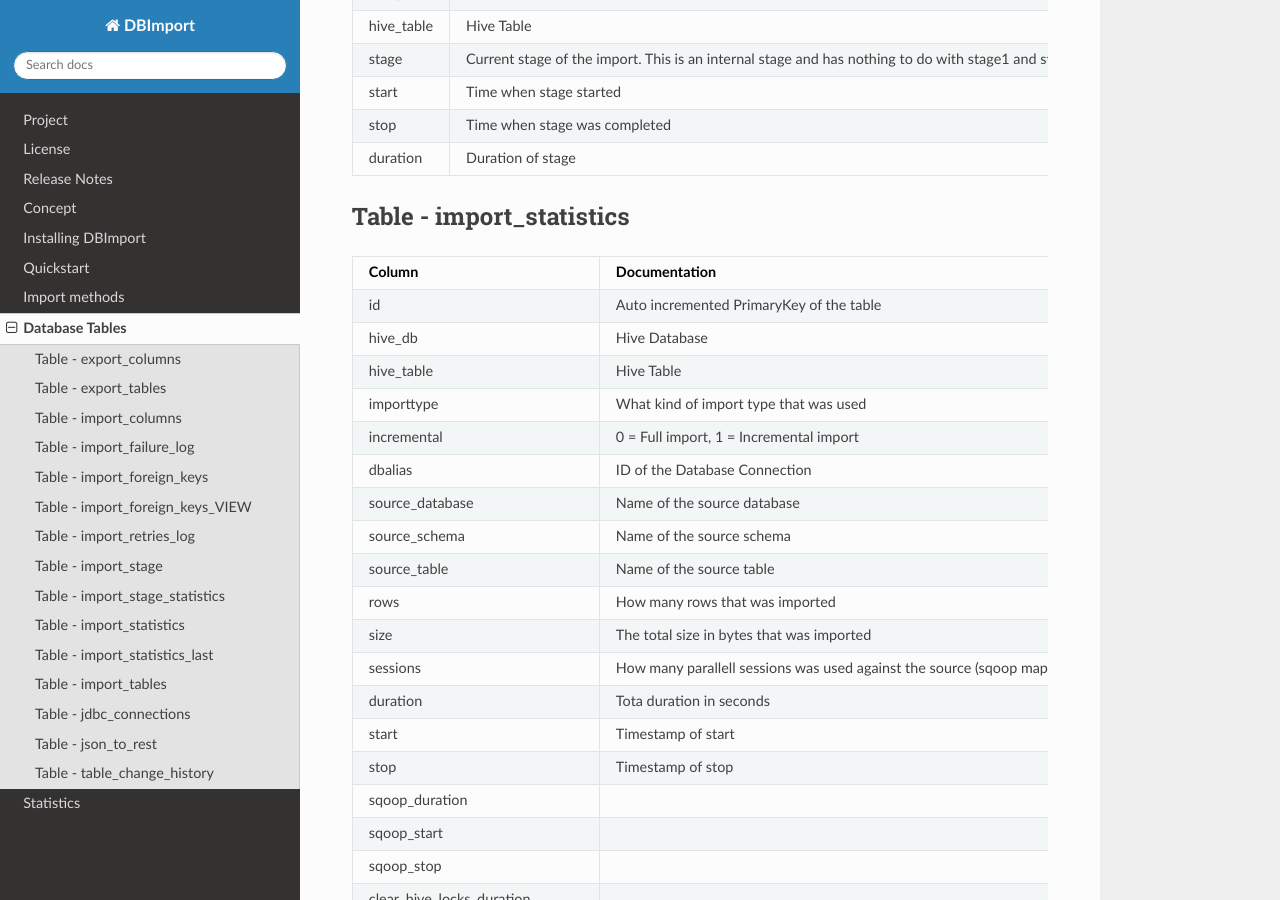
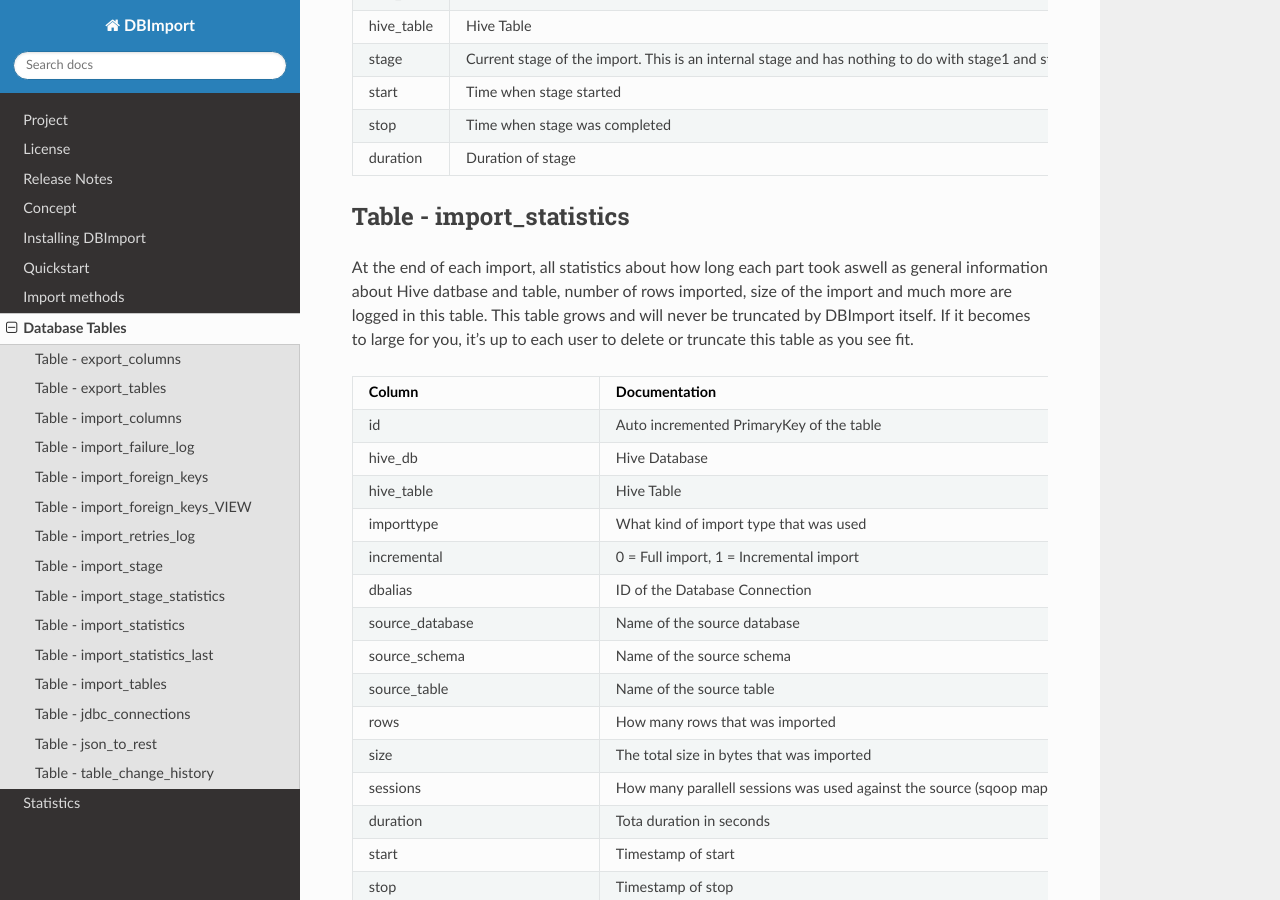
Before and after one commit to Middlecon/DBImport, a Sphinx documentation site: the page built from docs/database.rst, in a window 1280 px wide and 900 px high, scrolled down 6026 px. Built offline with Sphinx 7.4.7 and the Read the Docs theme 2.0.0, drawn with Linux system fonts in a browser that asks for light colours; some of the changed text lies outside the part shown.

```diff
--- a/docs/database.rst
+++ b/docs/database.rst
@@ -364,7 +364,7 @@ As DBImport progress through the different stages of the import, it also keeps t
 Table - import_statistics
 -------------------------
 
-
+At the end of each import, all statistics about how long each part took aswell as general information about Hive datbase and table, number of rows imported, size of the import and much more are logged in this table. This table grows and will never be truncated by DBImport itself. If it becomes to large for you, it's up to each user to delete or truncate this table as you see fit.
 
 +----------------------------------+-----------------------------------------------------------------------------------------------------------------------------------------------------------------------------------------------------------------------------+
 | Column                           | Documentation                                                                                                                                                                                                               |
@@ -501,7 +501,7 @@ Table - import_statistics
 Table - import_statistics_last
 ------------------------------
 
-
+The last entry in table import_statistics is also stored in this table. This makes it easier to find the latest data without first grouping to find the latest entry. When import_statistics table grows to a high number of million rows, it saves alot of cpu power for the database server.
 
 +----------------------------------+-----------------------------------------------------------------------------------------------------------------------------------------------------------------------------------------------------------------------------+
 | Column                           | Documentation                                                                                                                                                                                                               |
```
